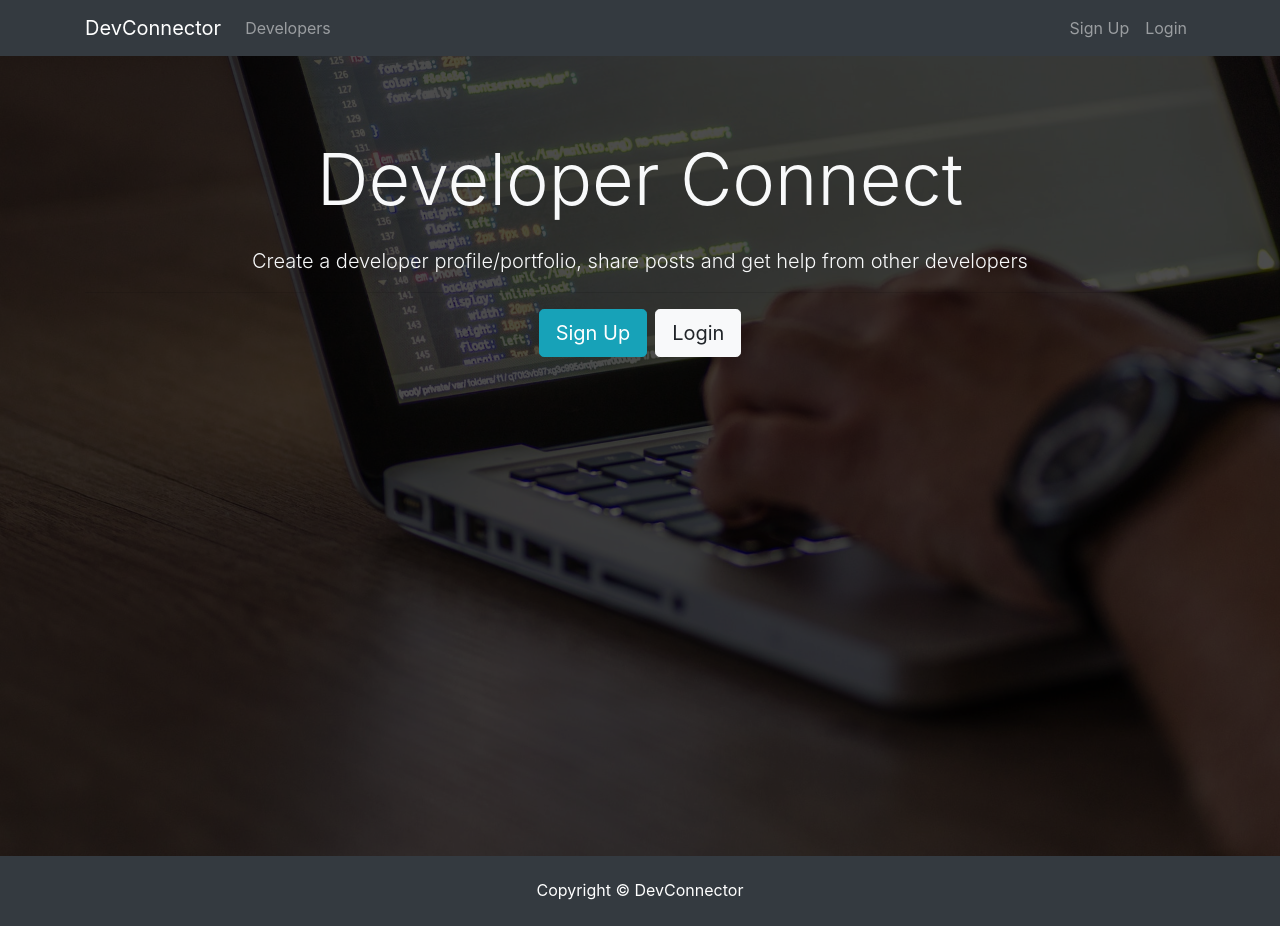
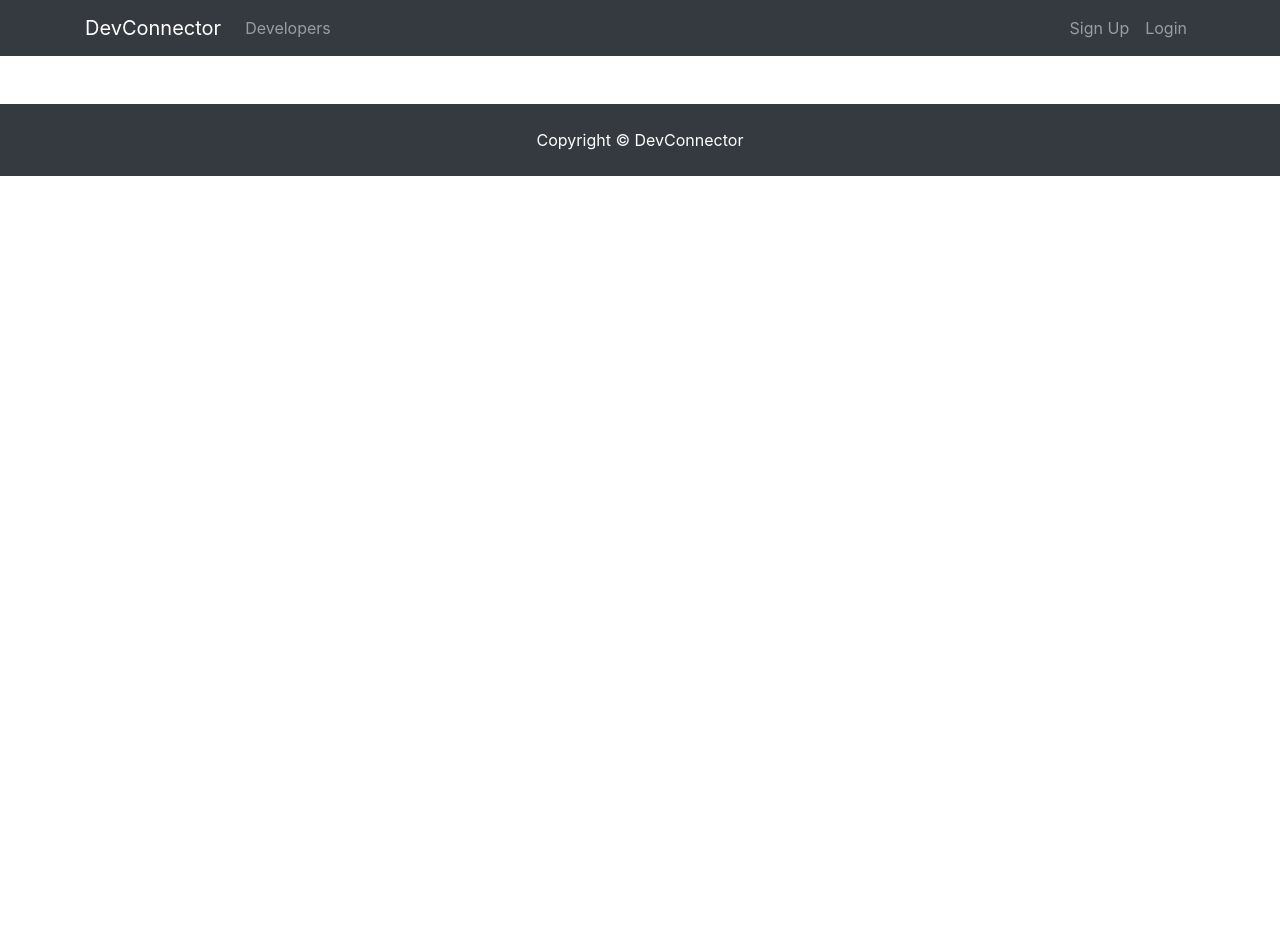
Before and after one commit to bjaus/devconnector, a React (Create React App) app in the folder client/: page /login in a window 1280 px wide. After the commit the page ends 800 px from the top, so only its background shows below. Built offline with nearby package versions, Linux system fonts and the light colour scheme.

Commit message:
added landing component as route

```diff
--- a/client/src/App.js
+++ b/client/src/App.js
@@ -1,18 +1,22 @@
 import React, { Component } from 'react';
-import './App.css';
+import { BrowserRouter as Router, Route } from 'react-router-dom';
 
 import Navbar from './components/layout/Navbar';
 import Landing from './components/layout/Landing';
 import Footer from './components/layout/Footer';
 
+import './App.css';
+
 class App extends Component {
   render() {
     return (
-      <div className="App">
-        <Navbar />
-        <Landing />
-        <Footer />
-      </div>
+      <Router>
+        <div className="App">
+          <Navbar />
+          <Route exact path='/' component={ Landing } />
+          <Footer />
+        </div>
+      </Router>
     );
   }
 }
```
